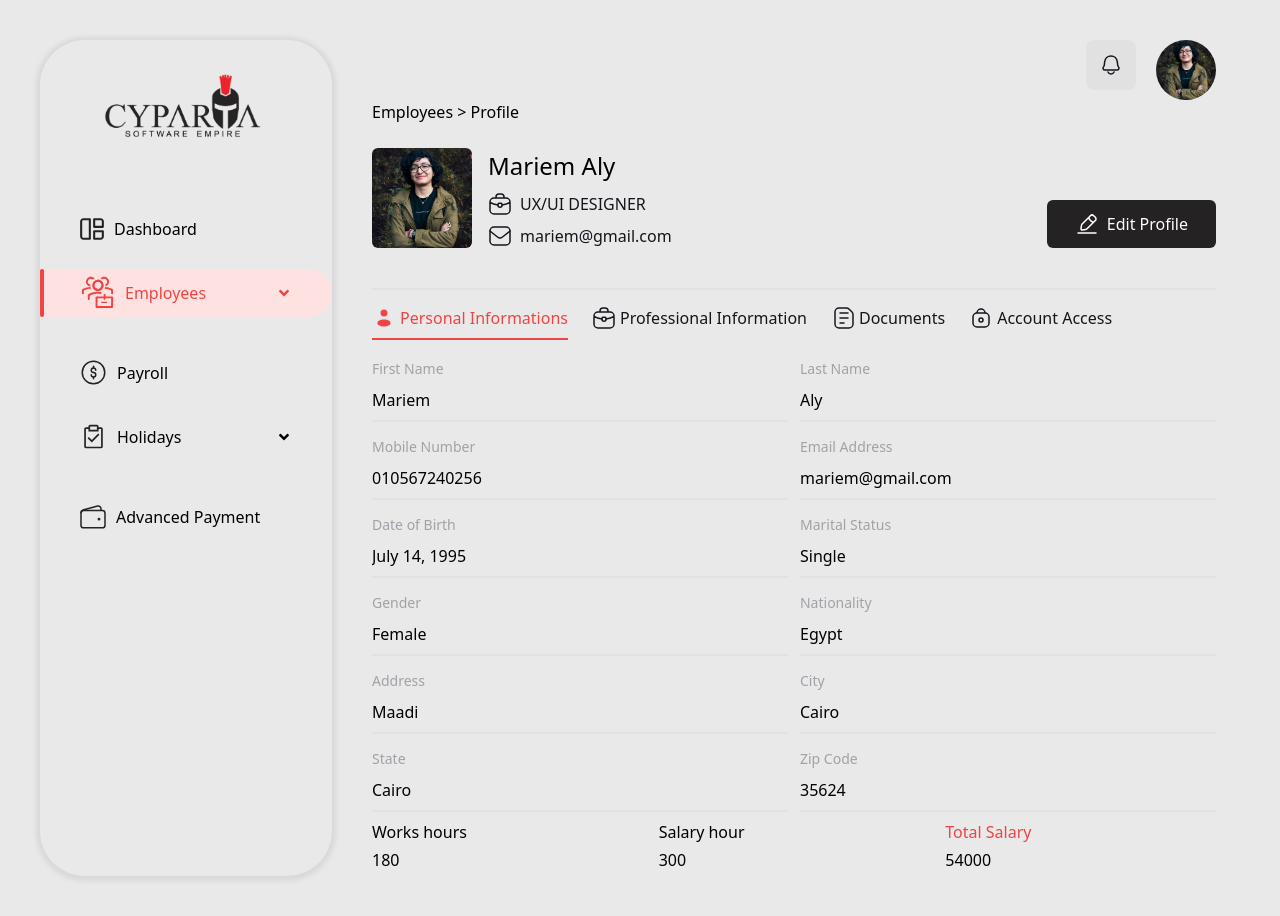
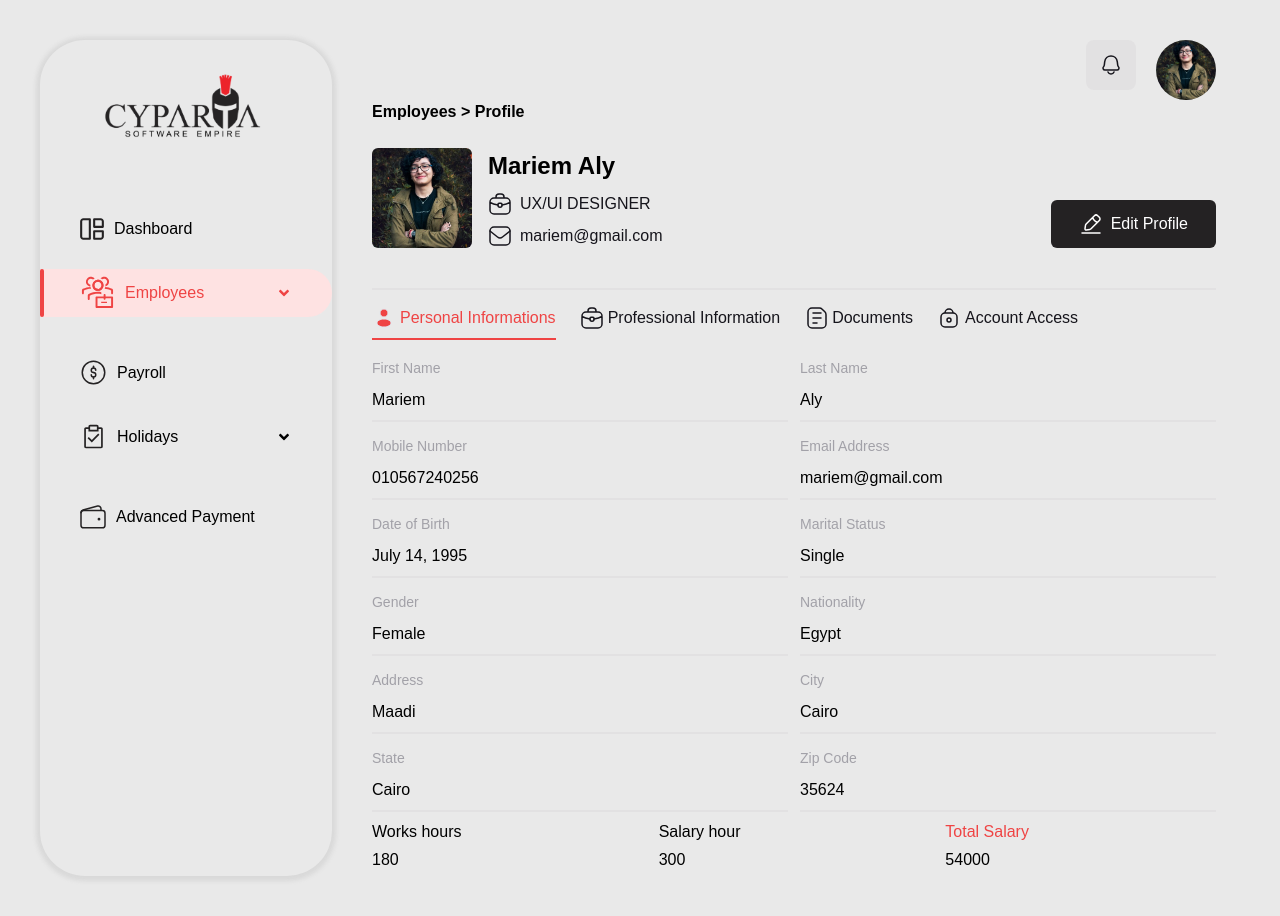
Before and after one commit to AlaaAyaad74/cyparta, a Next.js app: page /Employees/profile in a window 1280 px wide. Built offline with nearby package versions, Linux system fonts and the light colour scheme.

Commit message:
first commit

```diff
--- a/src/app/globals.css
+++ b/src/app/globals.css
@@ -1,6 +1,8 @@
 @tailwind base;
 @tailwind components;
 @tailwind utilities;
+
+@import url("https://fonts.googleapis.com/css2?family=Lexend:wght@100..900&display=swap");
 
 :root {
   --main--background-color: #e9e9e9;
@@ -13,6 +15,7 @@
 }
 body {
   background-color: var(--main--background-color);
+  font-family: "Lexend", sans-serif !important;
 }
 button {
   outline: none;
--- a/src/components/main/DetailsInfo.jsx
+++ b/src/components/main/DetailsInfo.jsx
@@ -49,10 +49,10 @@ function DetailsInfo({ edit, data, setData }) {
         {Information.map((item, index) => (
           <p
             key={index}
-            className={`flex gap-1 cursor-pointer pb-2 ${
+            className={`flex gap-1 cursor-pointer pb-2 font-thin ${
               active === index
                 ? "fill-red-500 text-red-500 font-medium stroke-slate-200 border-b-2 border-red-500 "
-                : "stroke-customBlack2 fill-none text-customBlack2 font-thin"
+                : "stroke-customBlack2 fill-none text-customBlack2"
             } `}
             onClick={() => handleData(index)}
           >
--- a/src/components/main/Info.jsx
+++ b/src/components/main/Info.jsx
@@ -14,10 +14,10 @@ function Info({ edit, setEdit, data }) {
           alt=""
         />
         <div className="flex flex-col justify-between">
-          <h1 className="text-[24px] font-medium">
-            {data.First_Name}
+          <h1 className="text-[24px] font-bold">
+            {data.First_Name || "Mariem"}
             {"  "}
-            {data.Last_Name}
+            {data.Last_Name || "Aly"}
           </h1>
           <p className="flex gap-2 text-customBlack2">
             <span>
@@ -29,7 +29,7 @@ function Info({ edit, setEdit, data }) {
             <span>
               <Email />
             </span>
-            {data.Email_Address}
+            {data.Email_Address || "mariam@gmail.com"}
             {/* mariam@gmail.com */}
           </p>
         </div>
--- a/src/components/main/Path.jsx
+++ b/src/components/main/Path.jsx
@@ -1,7 +1,7 @@
 import React from "react";
 
 function Path() {
-  return <p className="font-medium">{"Employees > Profile"}</p>;
+  return <p className="font-bold">{"Employees > Profile"}</p>;
 }
 
 export default Path;
```
